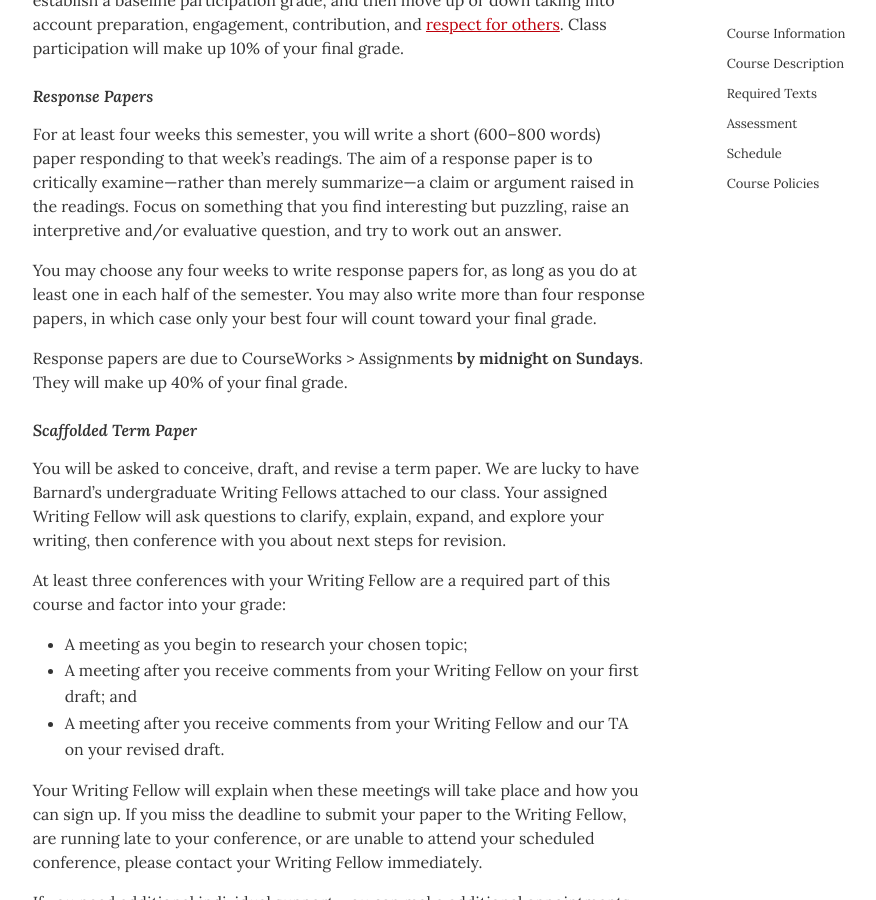
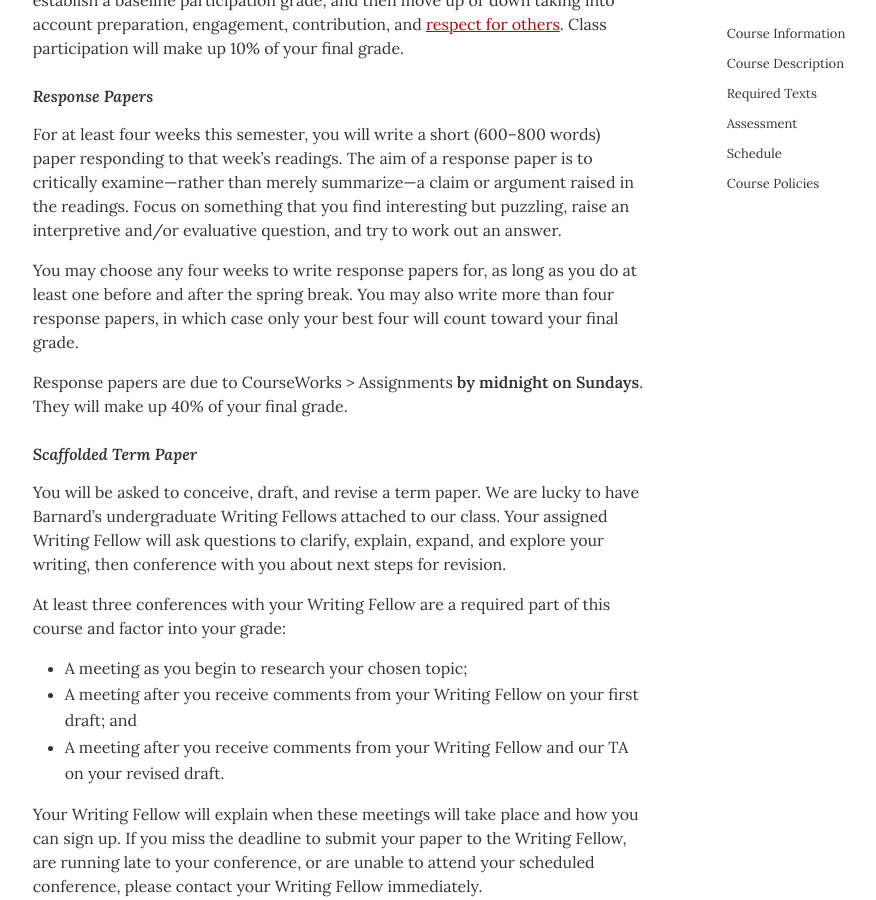
Before and after one commit to dingherself/political-philosophy, a Jekyll site: the page built from syllabus.md, in a window 1280 px wide and 900 px high, scrolled down 3254 px. Shown: the whole window, without its empty margins (174-1050 px from the left). Built offline with Jekyll 4.4.1, drawn with Linux system fonts in a browser that asks for light colours.

Commit message:
clarify language

```diff
--- a/syllabus.md
+++ b/syllabus.md
@@ -103,7 +103,7 @@ For this class, I will use in-class activities (which will be graded for complet
 
 For at least four weeks this semester, you will write a short (600–800 words) paper responding to that week’s readings. The aim of a response paper is to critically examine—rather than merely summarize—a claim or argument raised in the readings. Focus on something that you find interesting but puzzling, raise an interpretive and/or evaluative question, and try to work out an answer.
 
-You may choose any four weeks to write response papers for, as long as you do at least one in each half of the semester. You may also write more than four response papers, in which case only your best four will count toward your final grade.
+You may choose any four weeks to write response papers for, as long as you do at least one before and after the spring break. You may also write more than four response papers, in which case only your best four will count toward your final grade.
 
 Response papers are due to CourseWorks > Assignments **by midnight on Sundays**. They will make up 40% of your final grade.
 
```
